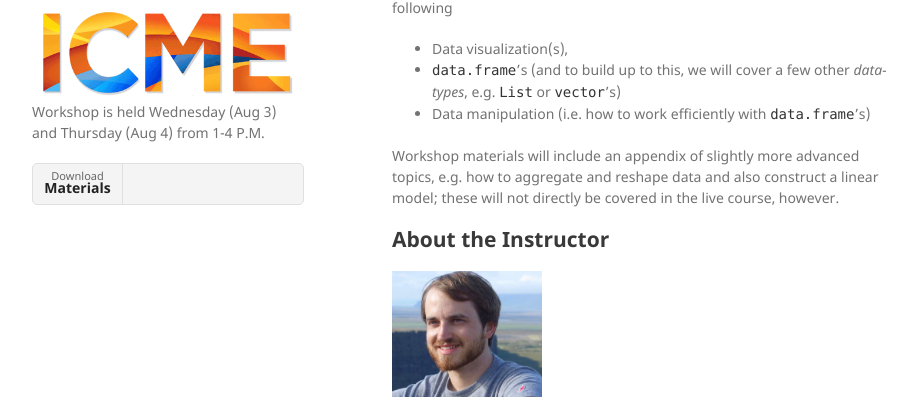
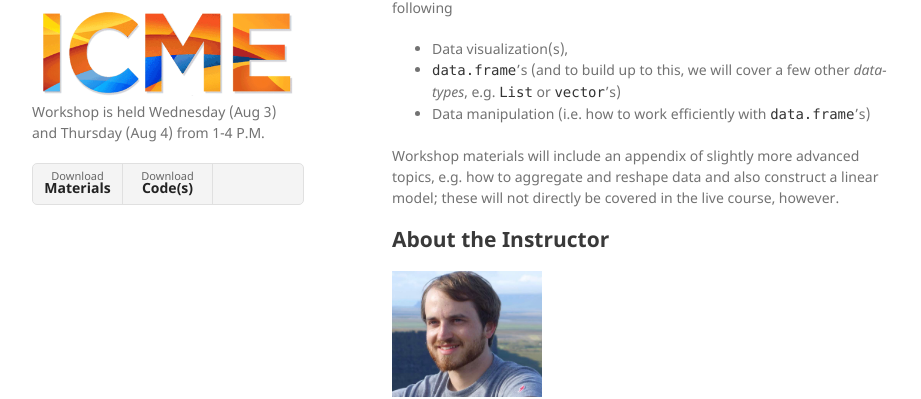
Before and after one commit to asantucci/ICME-R-Programming-Workshop, a Jekyll site: the page built from index.md, in a window 1280 px wide. Shown: the part 133-532 px from the top of the page, without its empty margins (178-1099 px from the left). Built offline with Jekyll 4.4.1, drawn with Linux system fonts in a browser that asks for light colours; our own code applies the rules of GitHub Pages for plain Markdown files.

Commit message:
Added reference to course materials.

```diff
--- a/_layouts/default.html
+++ b/_layouts/default.html
@@ -26,13 +26,11 @@
         <p class="view"><a href="{{ site.github.repository_url }}">View the Project on GitHub <small>{{ site.github.repository_nwo }}</small></a></p>
         {% endif %} -->
 
-        {% if site.github.is_user_page %}
-        <p class="view"><a href="{{ site.github.owner_url }}">View My GitHub Profile</a></p>
-        {% endif %}
 
         {% if site.show_downloads %}
         <ul class="downloads">
-          <li><a href="{{ "/docs/sample.pdf" | relative_url }}">Download <strong>Materials</strong></a></li>
+          <li><a href="{{ "/docs/intro_r.pdf" | relative_url }}">Download <strong>Materials</strong></a></li>
+          <li><a href="{{ "/docs/intro_r.r" | relative_url }}">Download <strong>Code(s)</strong></a></li>
         </ul>
         {% endif %}
       </header>
```
